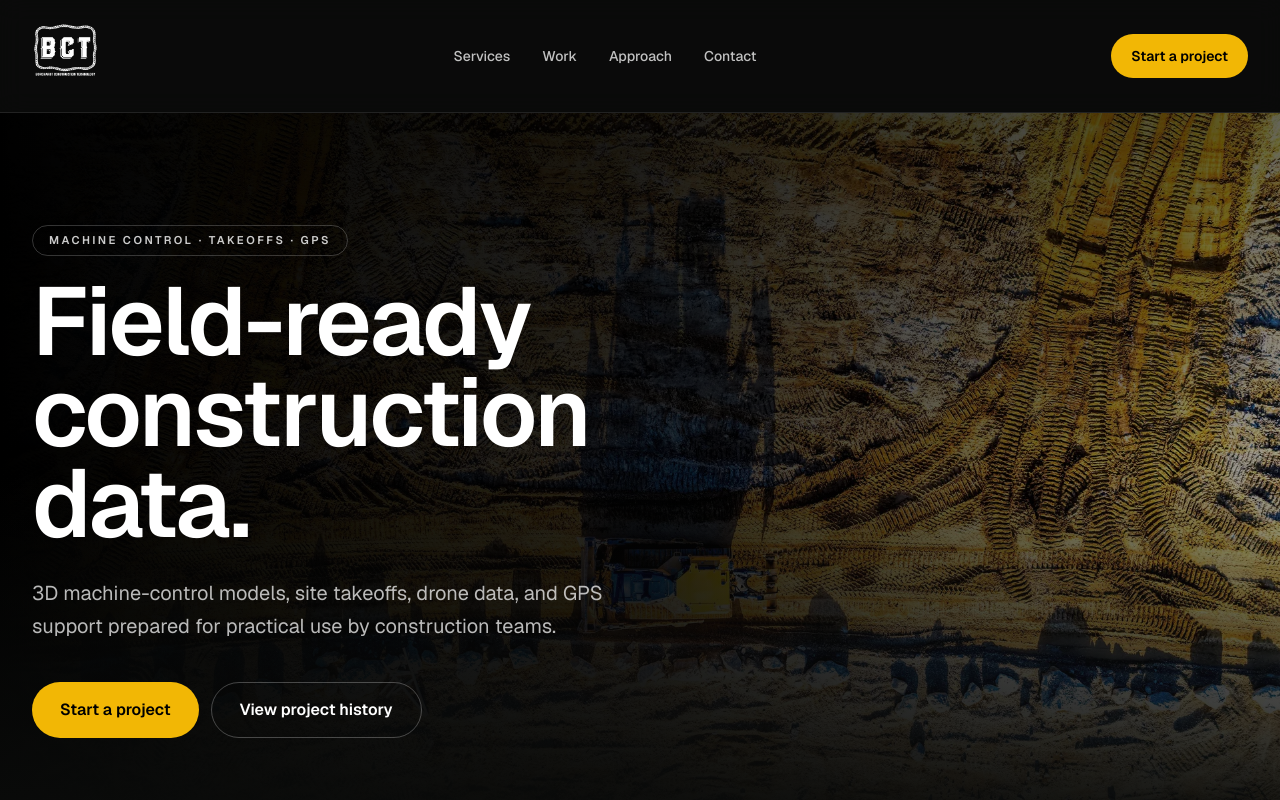
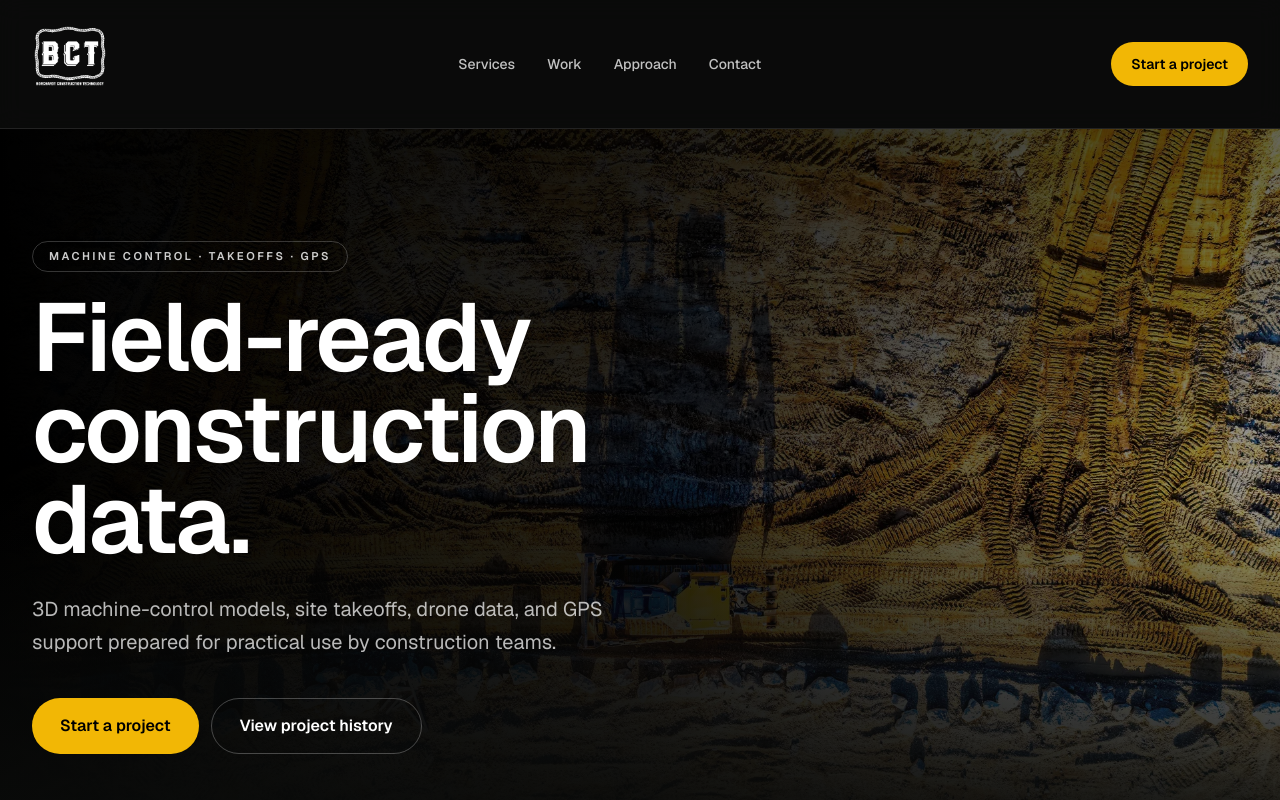
Before and after one commit to ccastle13/bct2-website, a Next.js app: page / in a window 1280 px wide. Shown: the top 800 px of the page. Built offline with nearby package versions, Linux system fonts and the light colour scheme.

Commit message:
adjust: taller header h-28/sm:h-32 + more py/pb-4 + larger h-14/sm:h-16 for full original logo to be bigger with plenty of clearance

```diff
--- a/app/page.tsx
+++ b/app/page.tsx
@@ -68,14 +68,14 @@ export default function Home() {
   return (
     <div className="min-h-screen bg-bct-ink text-white">
       <header className="sticky top-0 z-50 border-b border-white/10 bg-bct-ink/90 backdrop-blur-md">
-        <div className="mx-auto flex h-24 max-w-7xl items-center justify-between px-5 py-3 sm:h-28 sm:px-8 sm:py-4">
-          <a href="#top" className="flex items-center pb-3">
+        <div className="mx-auto flex h-28 max-w-7xl items-center justify-between px-5 py-4 sm:h-32 sm:px-8 sm:py-5">
+          <a href="#top" className="flex items-center pb-4">
             <Image
               src="/images/bct-logo-transparent.png"
               alt="Borchardt Construction Technology"
-              width={140}
-              height={118}
-              className="h-12 w-auto object-contain sm:h-14"
+              width={150}
+              height={126}
+              className="h-14 w-auto object-contain sm:h-16"
               priority
             />
           </a>
```
